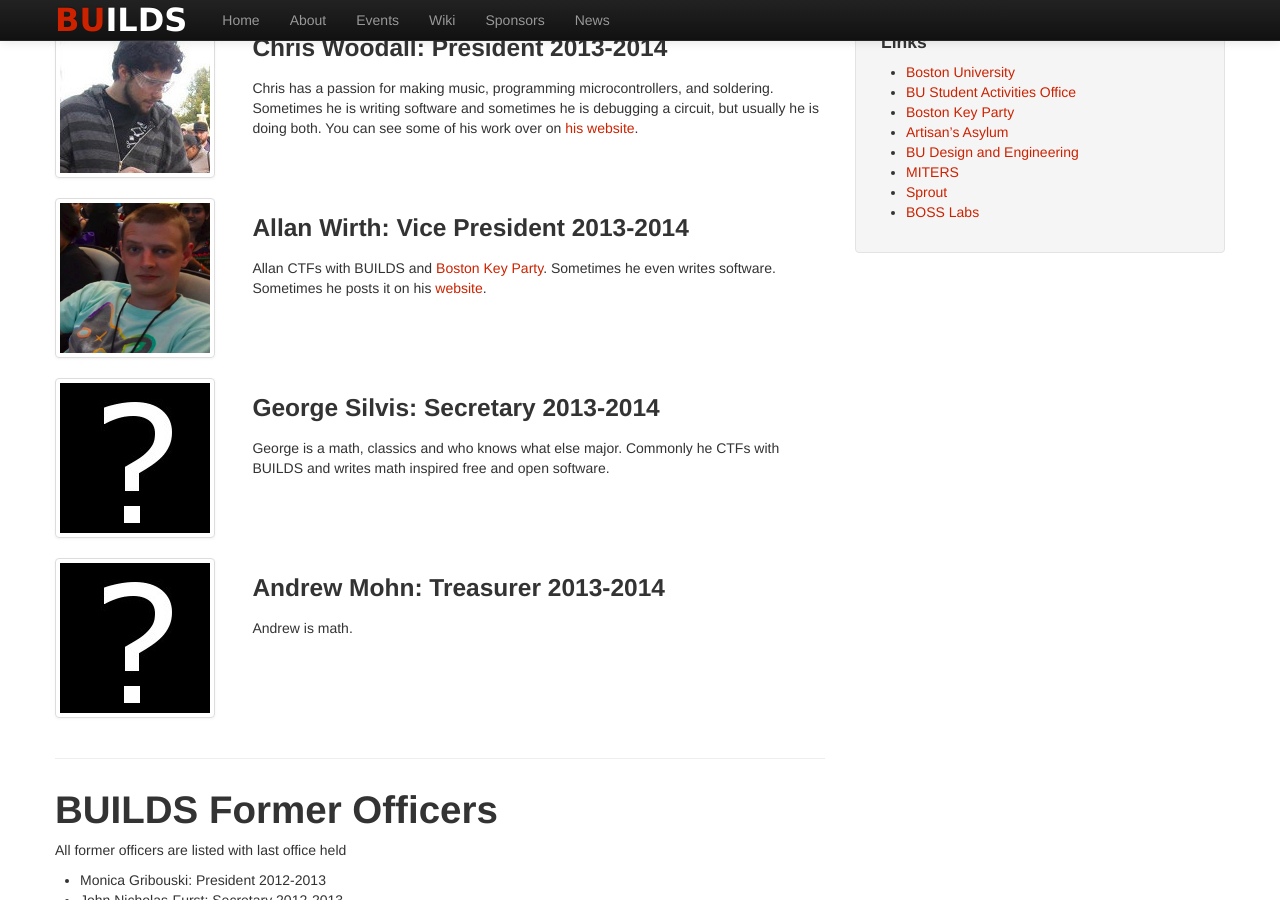
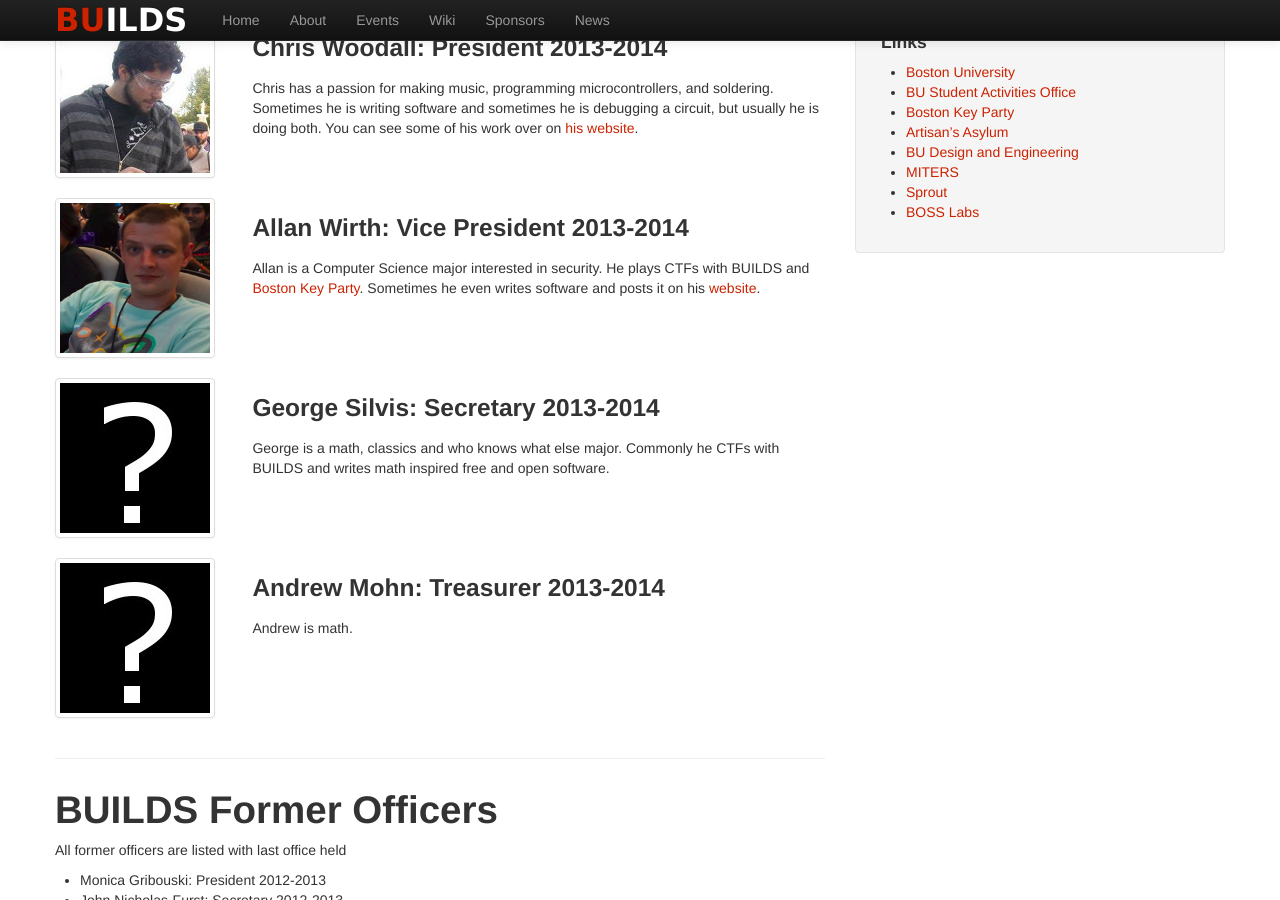
Before and after one commit to FarsetLabs/farsetlabs.github.io, a Jekyll site: the page built from about/index.html, in a window 1280 px wide and 900 px high, scrolled down 574 px. Built offline with Jekyll 4.4.1, drawn with Linux system fonts in a browser that asks for light colours.

Commit message:
Added allan image awirth.jpg and updated Allan's officer copy

```diff
--- a/about/index.html
+++ b/about/index.html
@@ -36,7 +36,9 @@ You can join us by e-mailing acm@bu.edu and expressing your interest. Please inc
 			<div class="span3"><img class="thumbnail" style="height:150px;width:150px" src="{{site.base}}/assets/img/officers/awirth.jpg" /></div>
 			<div class="span9">
 				<h3>Allan Wirth: Vice President 2013-2014</h3>
-				<p>Allan CTFs with BUILDS and <a href="bostonkeyparty.net">Boston Key Party</a>. Sometimes he even writes software. Sometimes he posts it on his <a href="http://allanwirth.com/">website</a>.</p>
+				<p>Allan is a Computer Science major interested in security. He plays CTFs
+with BUILDS and <a href="bostonkeyparty.net">Boston Key Party</a>. Sometimes he even writes
+software and posts it on his <a href="http://allanwirth.com/">website</a>.</p>
 			</div>
 		</div>
 		<div class="officer row-fluid">
```
